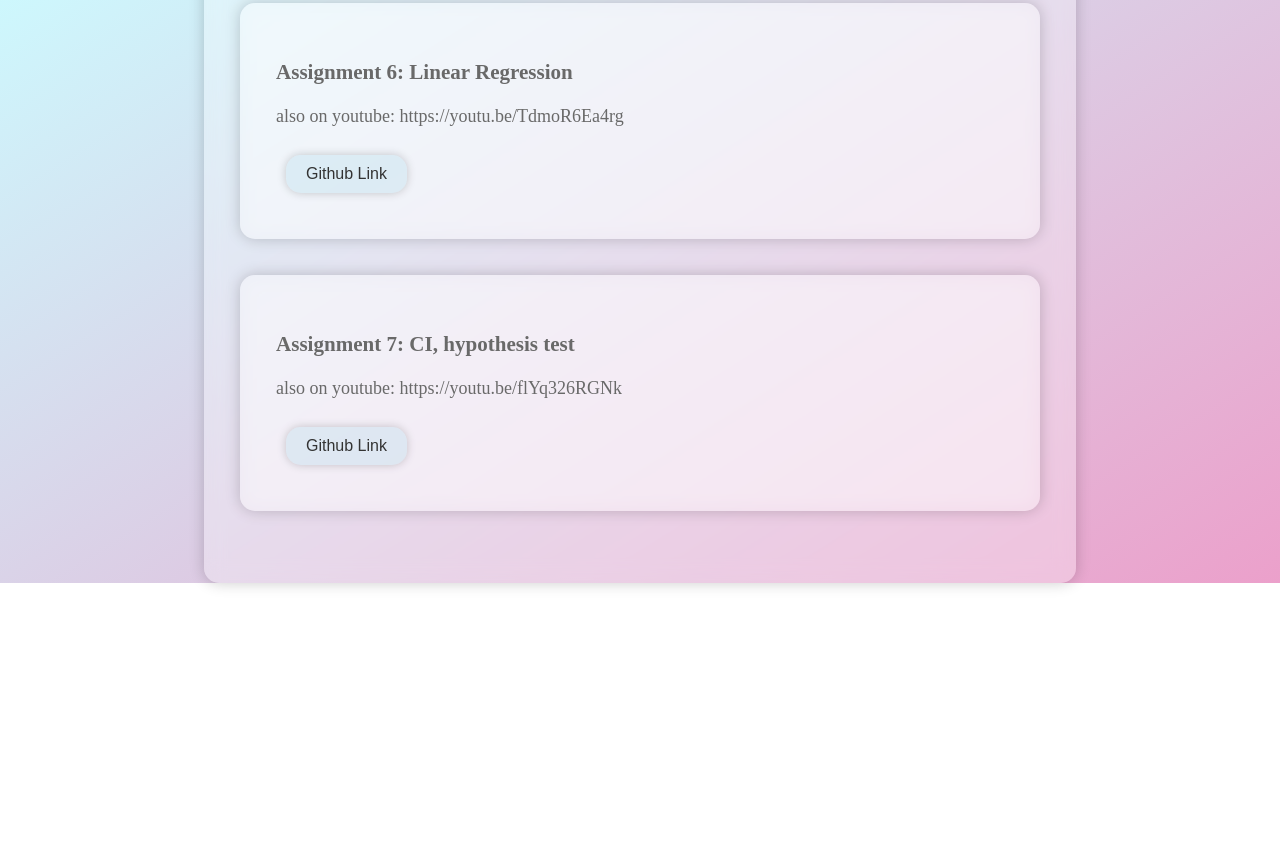
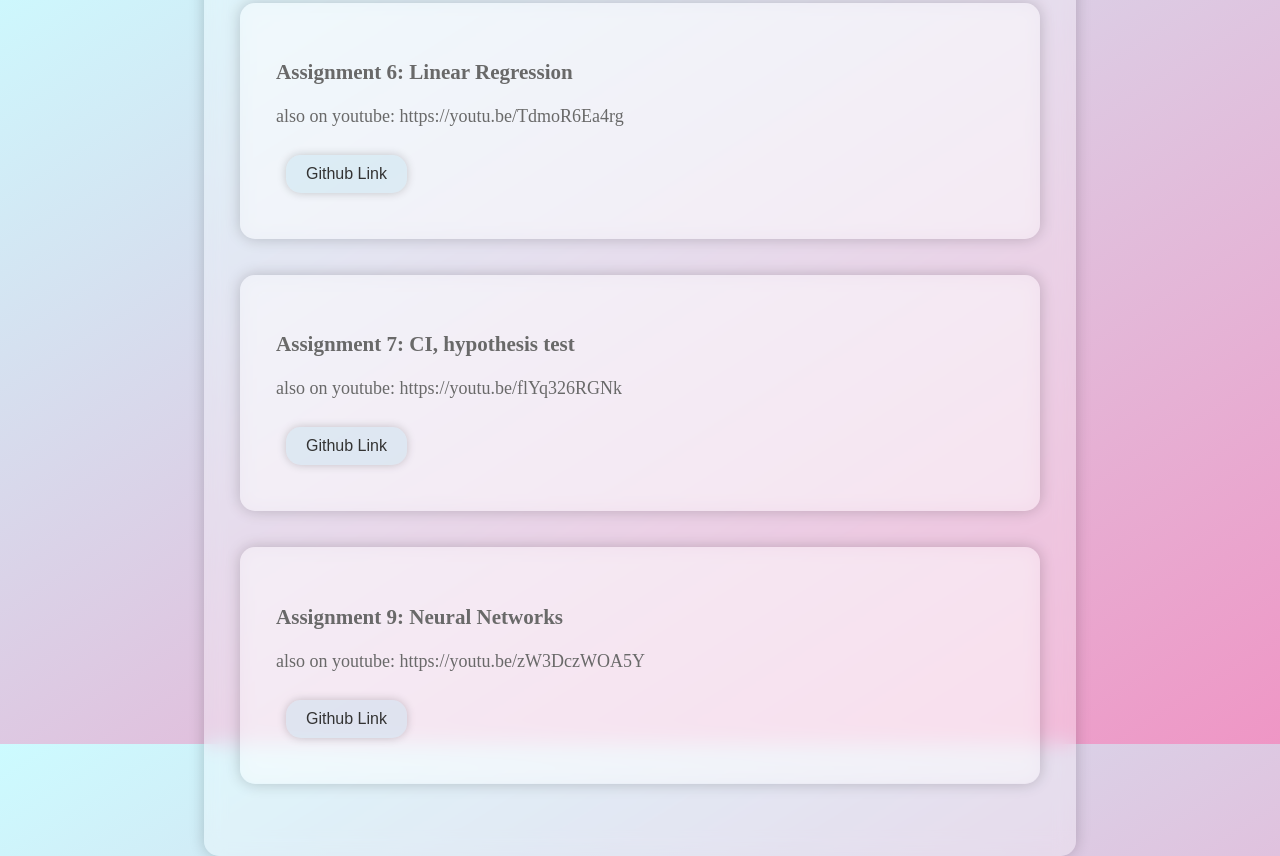
Before and after one commit to MMK-Backup/MMK-Backup.github.io, a plain HTML site: page assignments.html in a window 1280 px wide. Shown: the part 2456-3312 px from the top of the page. Before the commit the page ends 3039 px from the top, so only its background shows below. Drawn offline with Linux system fonts and the light colour scheme.

Commit message:
Update assignments.html

```diff
--- a/assignments.html
+++ b/assignments.html
@@ -85,6 +85,13 @@
                 <button>Github Link</button>
             </a>
         </section>
+        <section>
+            <h3>Assignment 9: Neural Networks</h3>
+            <p>also on youtube: https://youtu.be/zW3DczWOA5Y</p>
+            <a href="https://github.com/triticumWheat/mingyuan-assignment-9" target="_blank">
+                <button>Github Link</button>
+            </a>
+        </section>
     </section>
 
     <footer>
```
